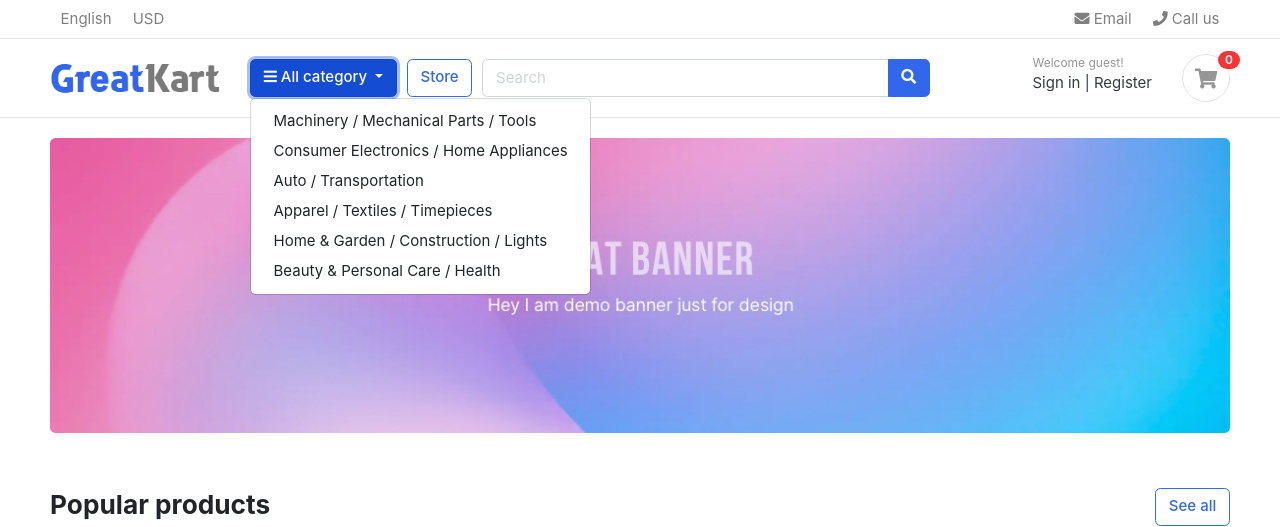
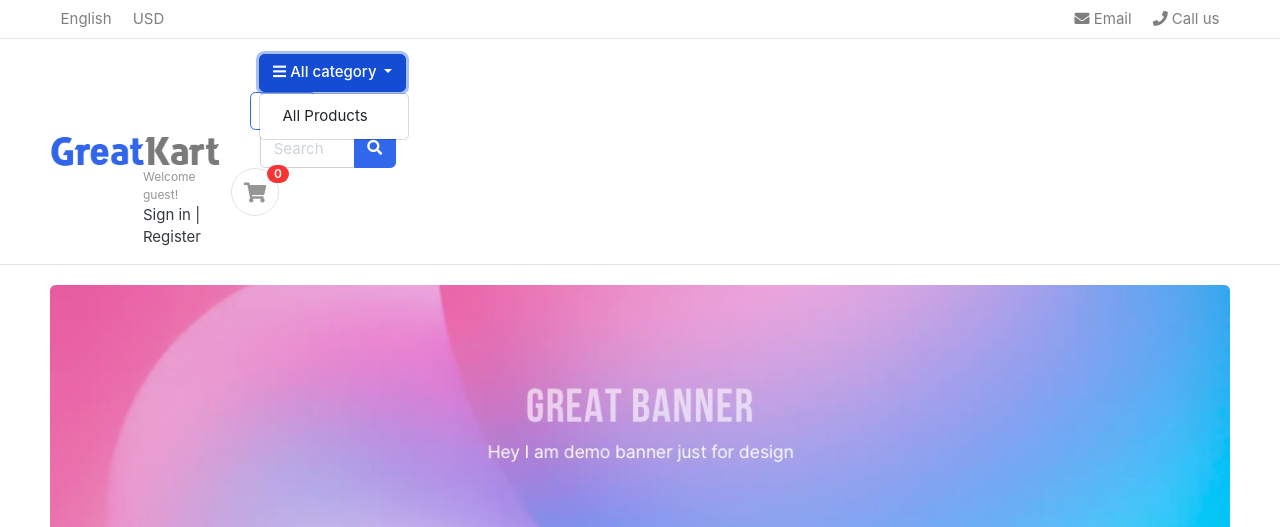
Before and after one commit to Abdullah-Niaz/Shoply, a Django app: page / in a window 1280 px wide, after a click on "All category". Shown: the top 527 px of the page. Run offline with Django 5.2, Linux system fonts and the light colour scheme; some libraries are stand-ins or nearby versions; some web fonts are replaced.

Commit message:
navbar updated

```diff
--- a/templates/includes/navbar.html
+++ b/templates/includes/navbar.html
@@ -60,28 +60,20 @@
               <i class="fa fa-bars"></i> All category
             </button>
             <div class="dropdown-menu">
-              <a class="dropdown-item" href="#"
-                >Machinery / Mechanical Parts / Tools
-              </a>
-              <a class="dropdown-item" href="#"
-                >Consumer Electronics / Home Appliances
-              </a>
-              <a class="dropdown-item" href="#">Auto / Transportation</a>
-              <a class="dropdown-item" href="#"
-                >Apparel / Textiles / Timepieces
-              </a>
-              <a class="dropdown-item" href="#"
-                >Home & Garden / Construction / Lights
-              </a>
-              <a class="dropdown-item" href="#"
-                >Beauty & Personal Care / Health
-              </a>
+              <a class="dropdown-item" href="{%url 'store' %}" >All Products </a
+              {% for category in links %}
+
+              <a class="dropdown-item"
+                href="{% url 'products_by_category' category.slug %}" > {{category.category_name}}
+              </a >
+
+              {% endfor %}
             </div>
           </div>
           <!-- category-wrap.// -->
         </div>
         <!-- col.// -->
-        <a href="./store.html" class="btn btn-outline-primary">Store</a>
+        <a href="{% url 'store' %}" class="btn btn-outline-primary">Store</a>
         <div class="col-lg  col-md-6 col-sm-12 col">
           <form action="#" class="search">
             <div class="input-group w-100">
```
